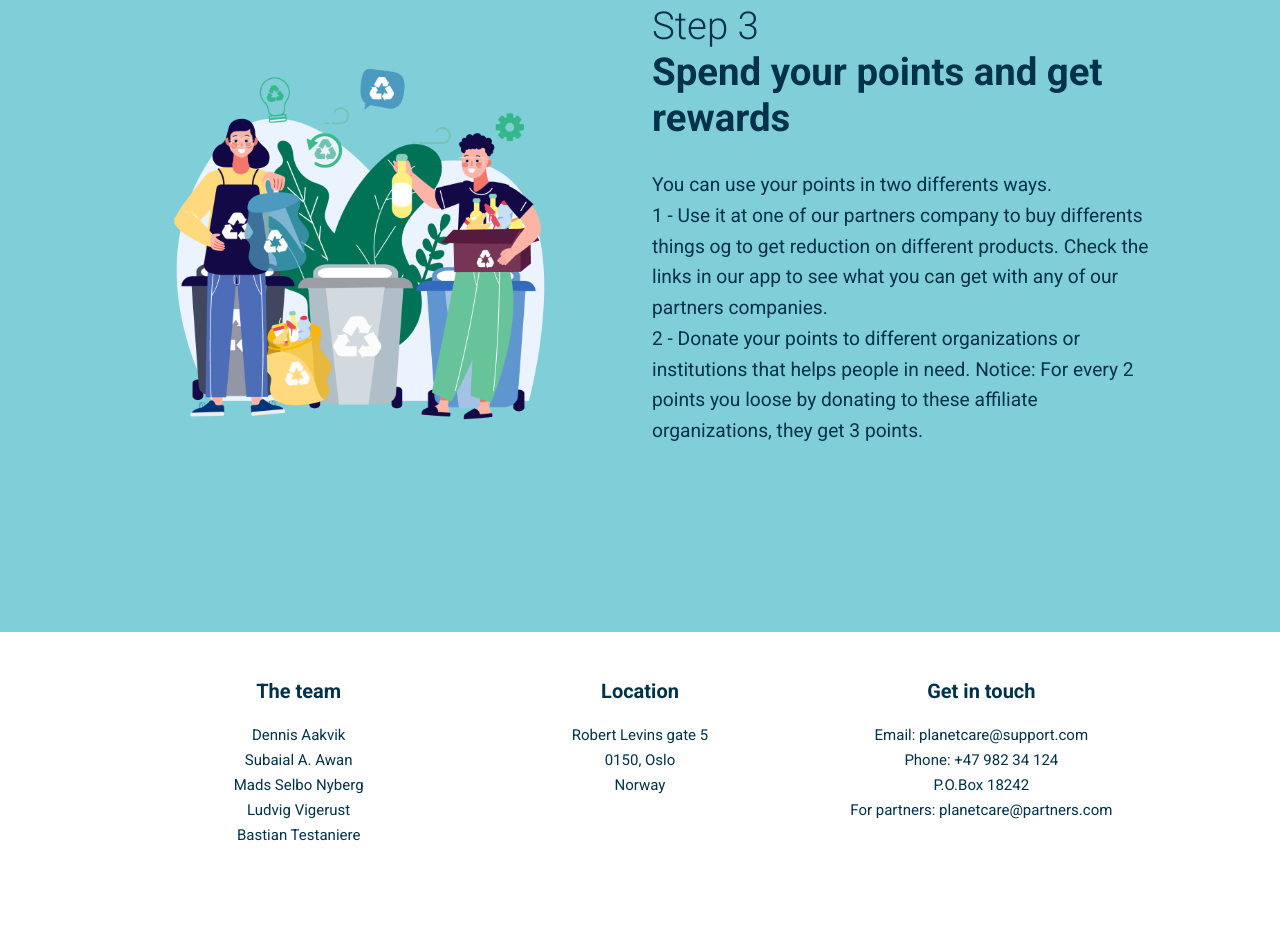
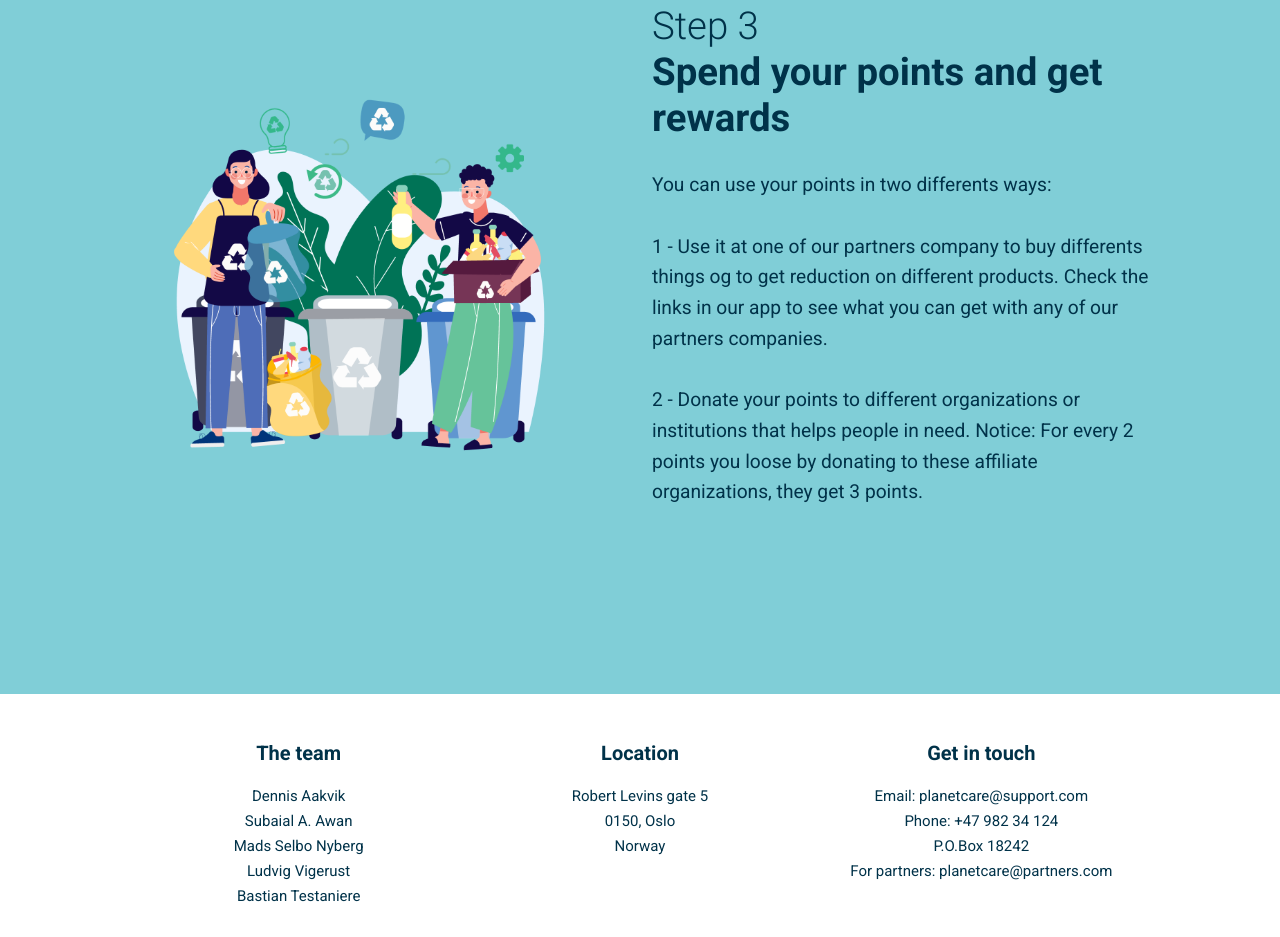
Before and after one commit to lvigerust/Final-Project, a plain HTML site: page solution.html in a window 1280 px wide. Shown: the part 2339-3276 px from the top of the page. Before the commit the page ends 3215 px from the top, so only its background shows below. Drawn offline with Linux system fonts and the light colour scheme.

Commit message:
Update solution.html

```diff
--- a/solution.html
+++ b/solution.html
@@ -108,8 +108,8 @@
             <div class="columns columns--inverted">
                 <div class="column column--text column--text--inverted">
                     <h4 class="section__title"><span>Step 3</span><br>Spend your points and get rewards</h4>
-                    <p class="section__text">You can use your points in two differents ways. <br>1 - Use it at one of our partners company to buy differents things og to get reduction on different products.
-					Check the links in our app to see what you can get with any of our partners companies. <br> 2 - Donate your points to different organizations or institutions that helps people in need.
+                    <p class="section__text">You can use your points in two differents ways:<br> <br>1 - Use it at one of our partners company to buy differents things og to get reduction on different products.
+					Check the links in our app to see what you can get with any of our partners companies.<br> <br> 2 - Donate your points to different organizations or institutions that helps people in need.
 					Notice: For every 2 points you loose by donating to these affiliate organizations, they get 3 points.
                     </p>
                 </div>
```
